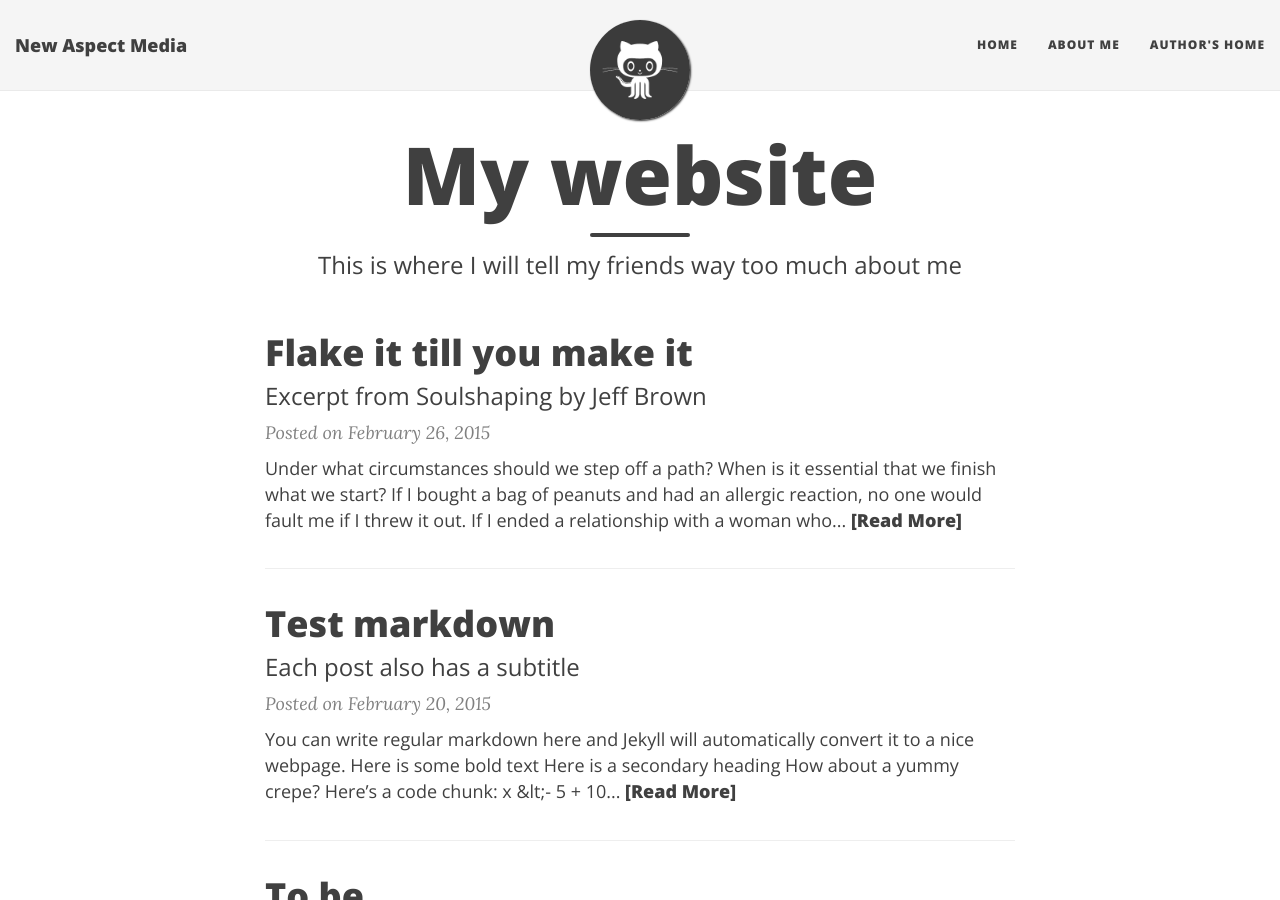
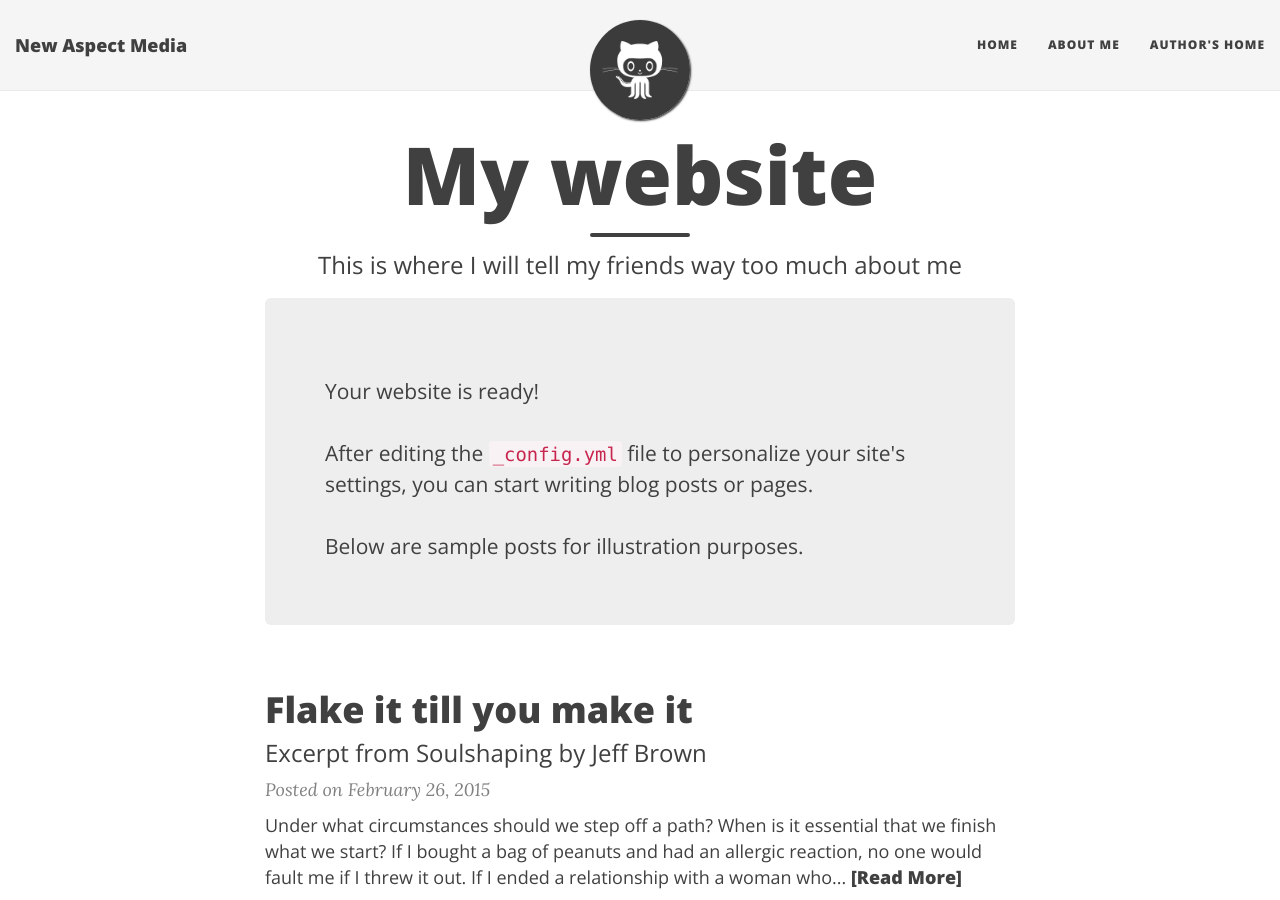
Before and after one commit to newmedia77/appxnam, a Jekyll site: the page built from index.html, in a window 1280 px wide and 900 px high. Built offline with Jekyll 4.4.1, drawn with Linux system fonts in a browser that asks for light colours; nearby versions of some CDN libraries; the list of posts is cut into pages by our own code.

Commit message:
andreas
jumbo

```diff
--- a/index.html
+++ b/index.html
@@ -3,7 +3,11 @@ layout: page
 title: My website
 subtitle: This is where I will tell my friends way too much about me
 ---
-
+<div class="main-explain-area jumbotron">
+<p>Your website is ready!</p>
+<p>After editing the <code>_config.yml</code> file to personalize your site's settings, you can start writing blog posts or pages.<p>
+<p>Below are sample posts for illustration purposes.</p>
+</div>
 <div class="posts-list">
   {% for post in paginator.posts %}
   <article class="post-preview">
```
